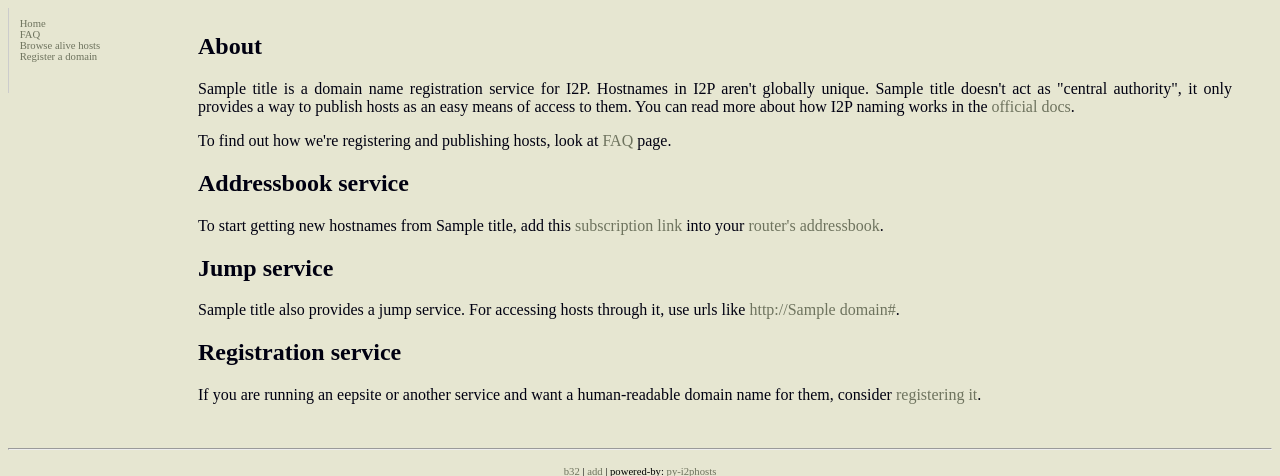
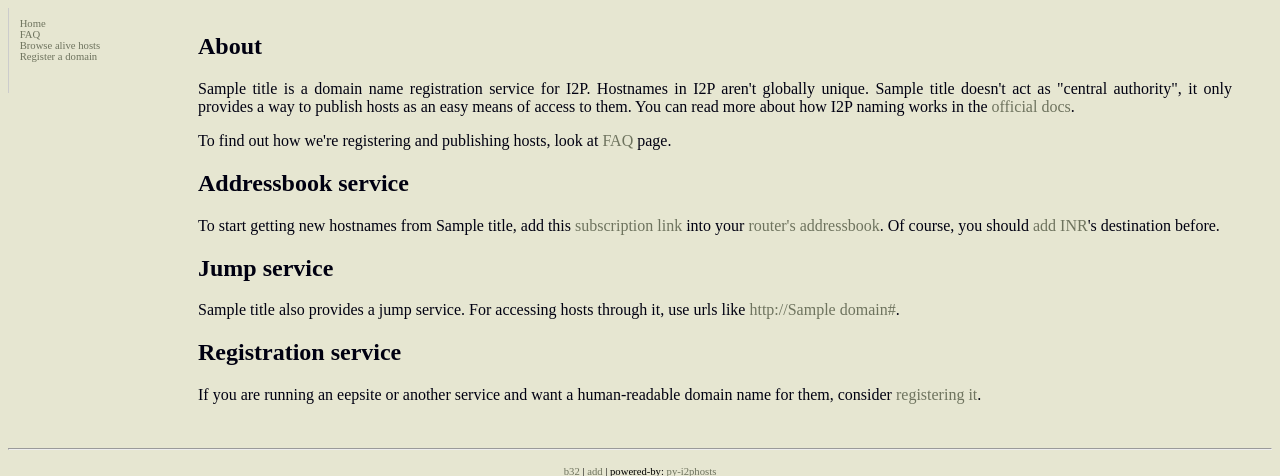
Before and after one commit to i2phosts/py-i2phosts, a Django app: template pyi2phosts/templates/index.html in a window 1280 px wide. Shown: the top 476 px of the page. Run offline with Django 3.2, Linux system fonts and the light colour scheme; the template is opened without the code that fills it: most values are stand-ins (such as "Sample title", 1, 10 or a date in 2020); parts of the project's set-up code (start-up, migrations or seed data) failed here and were passed over.

Commit message:
templates/index.html: suggest adding self destination

```diff
--- a/pyi2phosts/templates/index.html
+++ b/pyi2phosts/templates/index.html
@@ -17,7 +17,8 @@
 	To start getting new hostnames from {{ title }}, add this
 	<a href=/export/alive-hosts.txt>subscription link</a> into your <a
 		href=http://localhost:7657/susidns/subscriptions.jsp>router's
-		addressbook</a>.
+		addressbook</a>. Of course, you should <a
+		href=http://localhost:7657/susidns/addressbook.jsp?book=private&hostname={{ domain }}&destination={{ b64 }}>add INR</a>'s destination before.
 	</p>
 
 	<h2>Jump service</h2><p>
```
